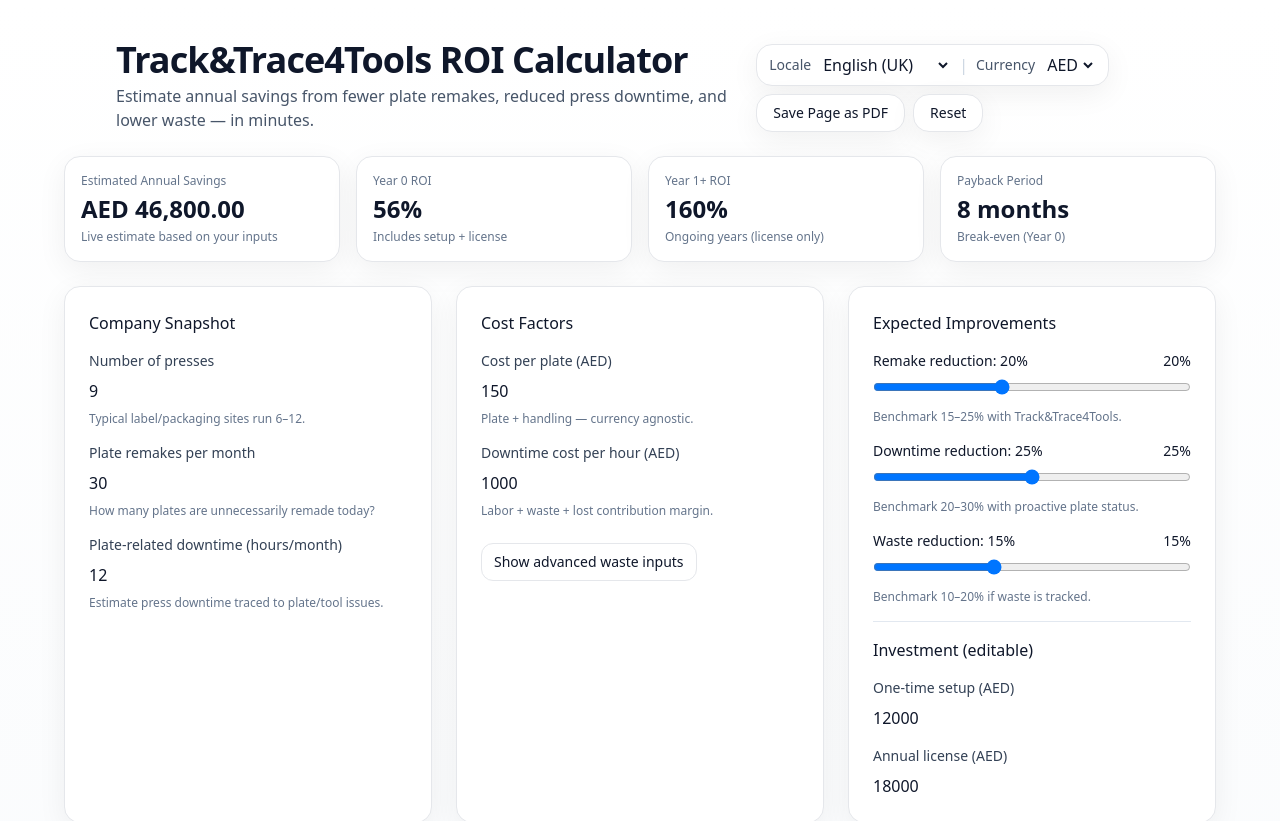
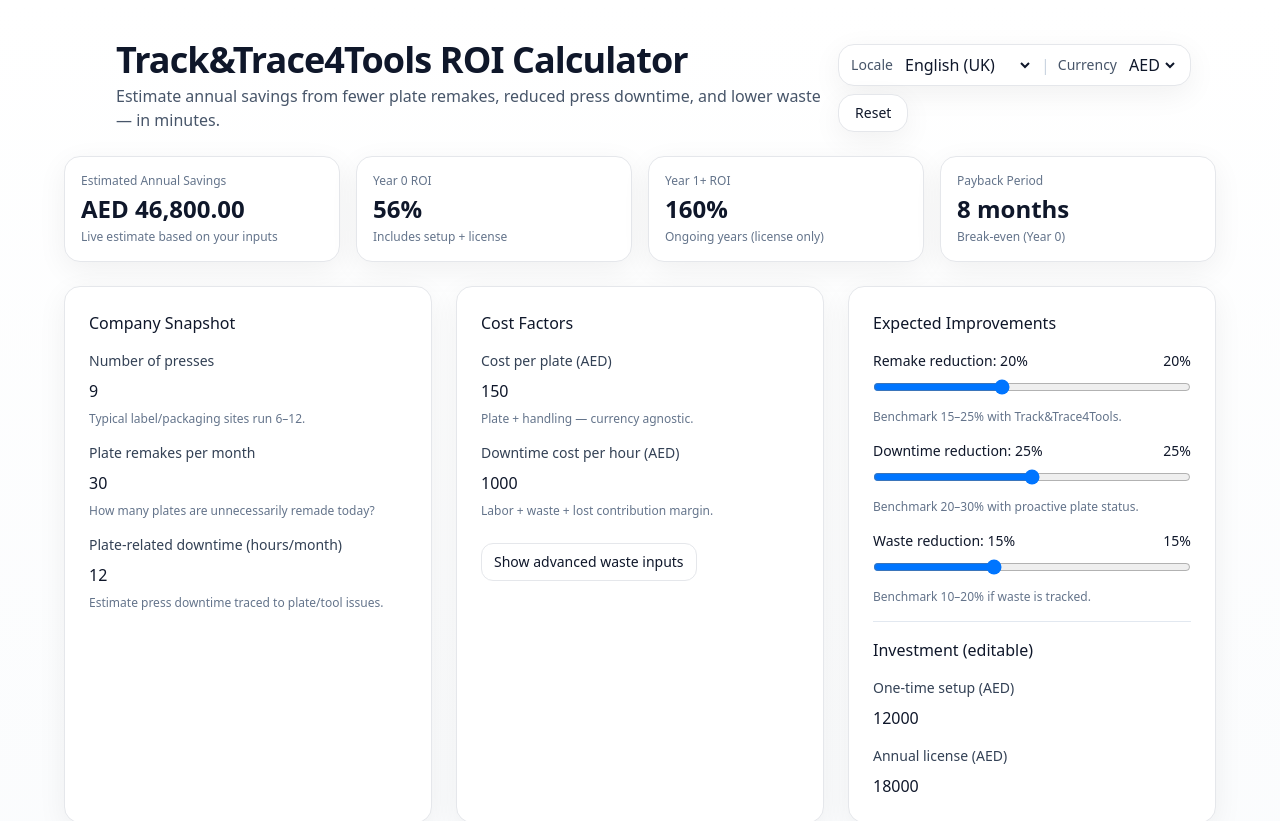
Before and after one commit to Raghav-gbv/ROI-for-TGE, a Next.js app: page / in a window 1280 px wide. Shown: the top 821 px of the page. Built offline with nearby package versions, Linux system fonts and the light colour scheme.

Commit message:
remove PDF button

```diff
--- a/app/page.tsx
+++ b/app/page.tsx
@@ -173,7 +173,6 @@
                 {CURRENCIES.map(c => (<option key={c} value={c}>{c}</option>))}
               </select>
             </div>
-            <button onClick={() => window.print()} className="rounded-2xl px-4 py-2 border bg-white shadow-soft text-sm">Save Page as PDF</button>
             <button onClick={reset} className="rounded-2xl px-4 py-2 border bg-white shadow-soft text-sm">Reset</button>
           </div>
         </div>
```
